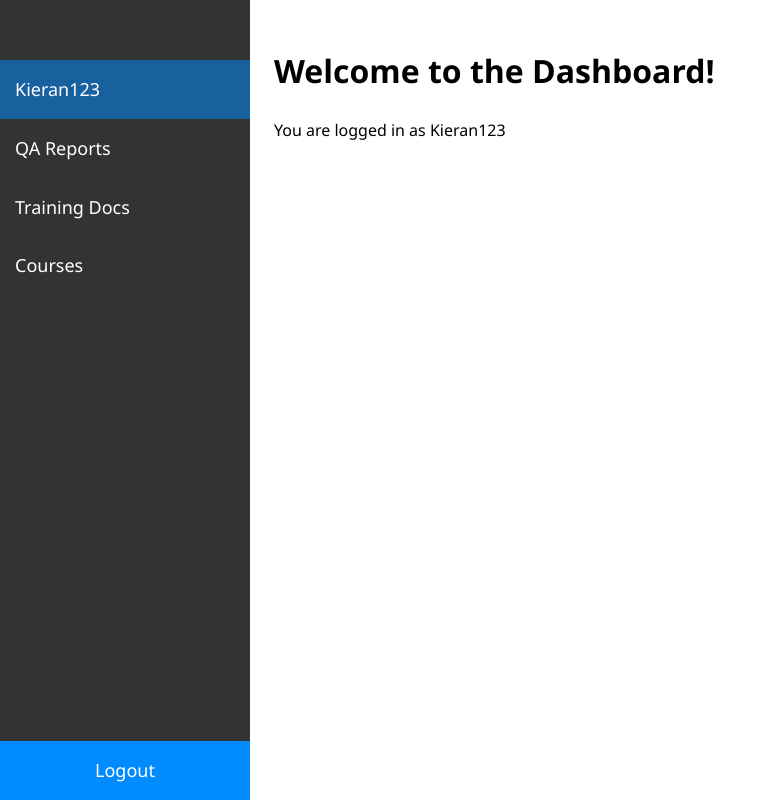
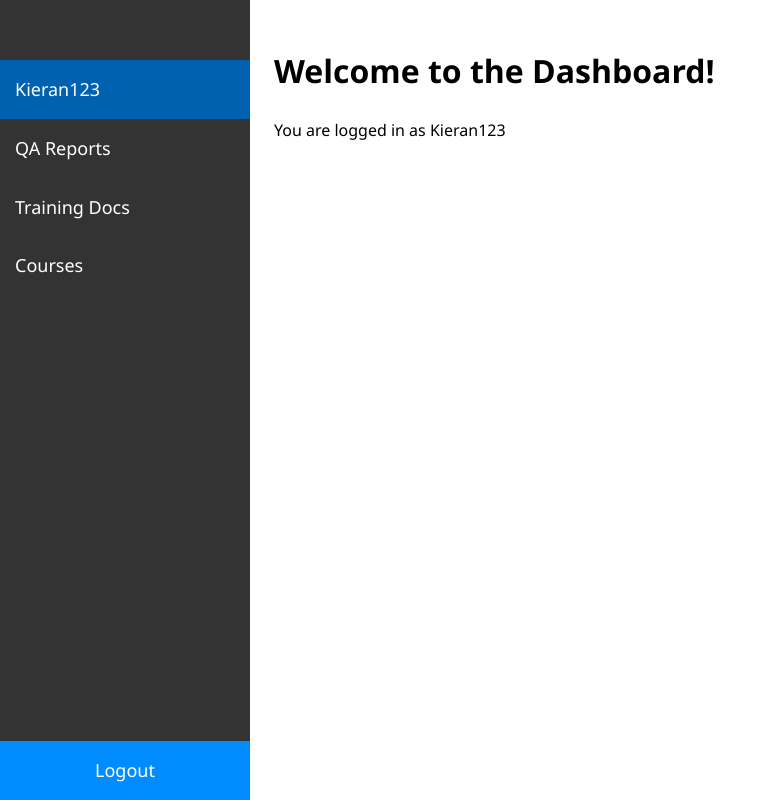
Before and after one commit to KieMerr17/lms_wayve, a Django app: page /dashboard/ in a window 1280 px wide, with the pointer over the restyled element. Shown: the whole page, without its empty margins (0-776 px from the left). Run offline with Django 4.2, Linux system fonts and the light colour scheme; a user stored in the database is signed in.

Commit message:
correct colours to match

```diff
--- a/static/css/styles.css
+++ b/static/css/styles.css
@@ -170,7 +170,7 @@ body {
 }
 
 .sidebar a:hover {
-    background-color: #008cff86;
+    background-color: #0061b1;
 }
 
 .main-content {
```
Also changed, not shown: db.sqlite3.
